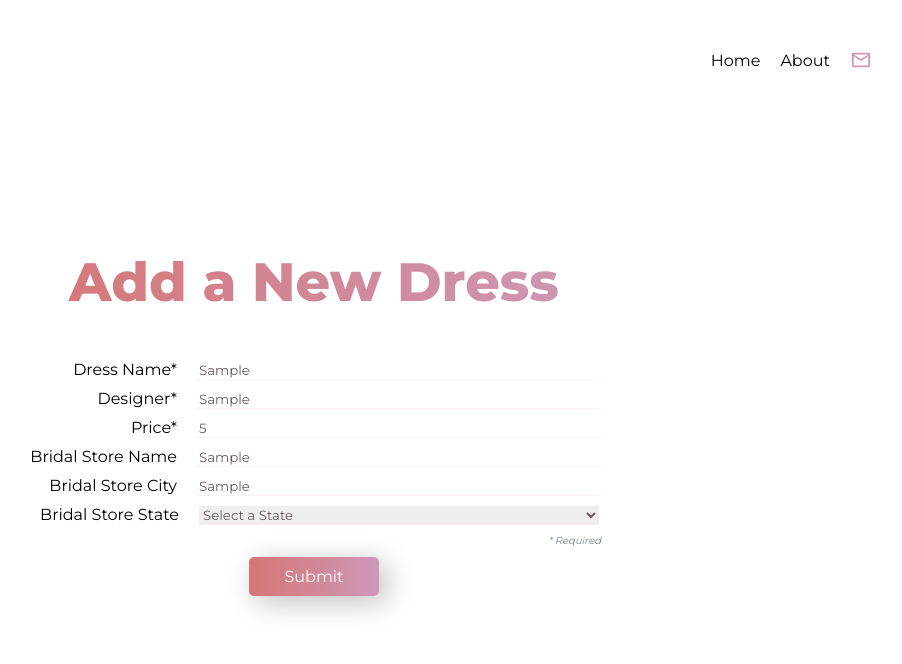
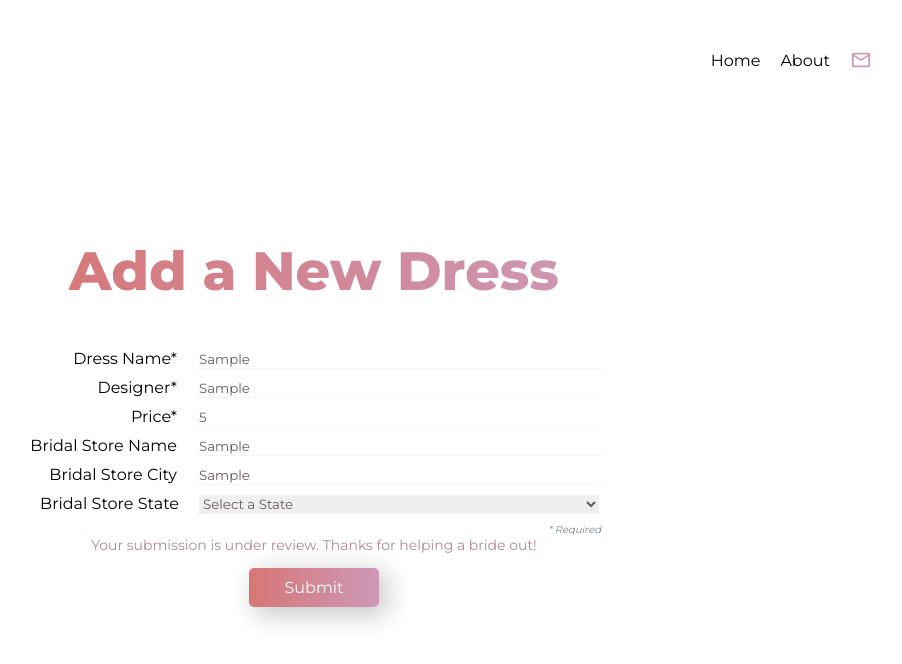
Before and after one commit to LilNoobie/gown-price-checker, a React (Create React App) app: page /form in a window 1280 px wide. Both pictures are taken after typing "Sample", "Sample", "5", "Sample", "Sample" into the empty fields and a click on the button "Submit". Shown: the top 664 px of the page, without its empty margins (326-1228 px from the left). Built offline with nearby package versions, Linux system fonts and the light colour scheme.

Commit message:
Added success message on form submit

```diff
--- a/src/Components/Form/Form.css
+++ b/src/Components/Form/Form.css
@@ -35,15 +35,6 @@ select {
     border-bottom: dotted 1px #f4e7ee;
 }
 
-.form p {
-    font-size: 10px;
-    display: flex;
-    justify-content: flex-end;
-    margin-top: 0px;
-    color: lightslategray;
-    font-style: italic;
-}
-
 .form button {
     text-decoration: none;
     border: none;
@@ -68,3 +59,19 @@ select {
 input:focus {
     border-color: rgb(211, 168, 175);
 }
+
+#successMessage{
+     color: rgb(176, 138, 144);
+     font-size: 14px;
+     margin-top: -10px;
+     visibility: hidden;
+}
+
+#required {
+    font-size: 10px;
+    display: flex;
+    justify-content: flex-end;
+    margin-top: 0px;
+    color: lightslategray;
+    font-style: italic;
+}
--- a/src/Components/Form/Form.jsx
+++ b/src/Components/Form/Form.jsx
@@ -4,9 +4,8 @@ import './Form.css'
 function Form() {
     const handleSubmit = (e) => {
         e.preventDefault();
-
+        document.getElementById("successMessage").style.visibility = "visible";
     }
-
 
     return (
         <div className="form">
@@ -98,8 +97,9 @@ function Form() {
                         <option value="WV">West Virginia</option>
                         <option value="WI">Wisconsin</option>
                         <option value="WY">Wyoming</option>
-                    </select><p>* Required</p>
-                <button>Submit</button>
+                    </select><p id="required">* Required</p>
+                    <p id="successMessage">Your submission is under review. Thanks for helping a bride out!</p>
+                <button type="submit">Submit</button>
                 </form>
             </div>
         </div>
```
